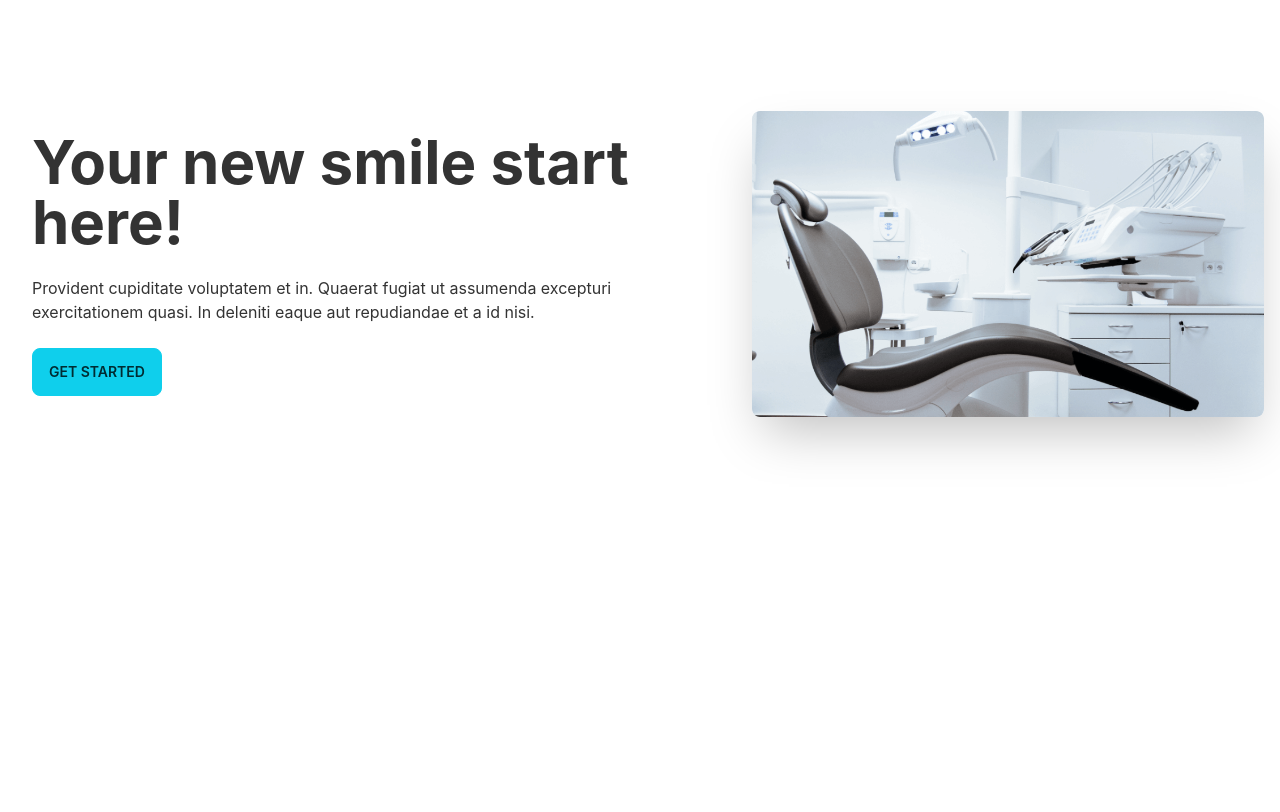
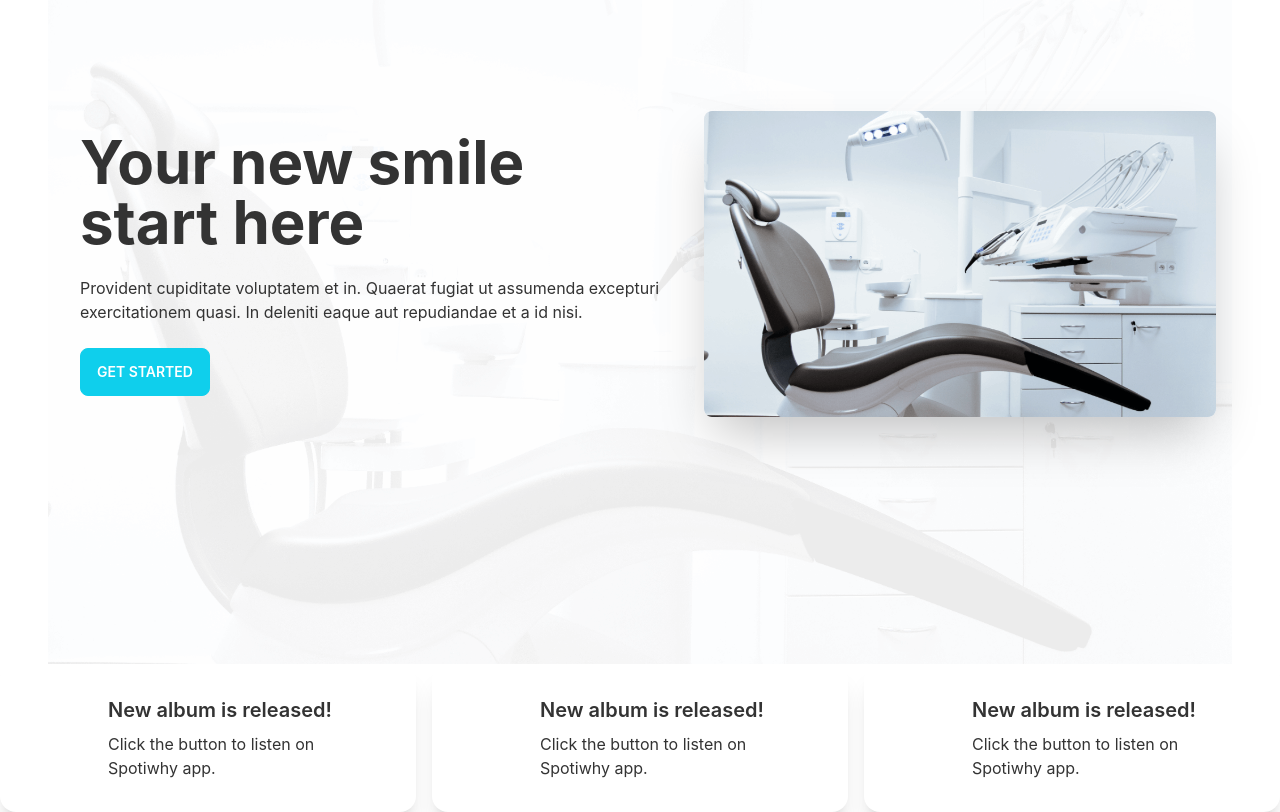
Before and after one commit to afrin100/doctors-portal, a React (Create React App) app: page /home in a window 1280 px wide. Shown: the part 200-1012 px from the top of the page. Before the commit the page ends 864 px from the top, so only its background shows below. Built offline with nearby package versions, Linux system fonts and the light colour scheme.

Commit message:
card addedx

```diff
--- a/src/Pages/Banner/Banner.js
+++ b/src/Pages/Banner/Banner.js
@@ -1,17 +1,19 @@
 import React from 'react';
-import chair from '../../assets/images/chair.png'
+import chair from '../../assets/images/chair.png';
+import background from '../../assets/images/bg.png'
 const Banner = () => {
     return (
         <div>
-            <div class="hero min-h-screen ">
+            <div class="hero min-h-screen px-12" >
+            <img src={background} alt="" className='h-full'/>
                 <div class="hero-content flex-col lg:flex-row-reverse">
-                   <div>
+                   <div >
                    <img src={chair}class="max-w-lg rounded-lg shadow-2xl" />
                    </div>
                     <div className='p-4'>
-                        <h1 class="text-6xl font-bold">Your new smile start here!</h1>
+                        <h1 class="text-6xl font-bold">Your new smile start here</h1>
                         <p class="py-6  ">Provident cupiditate voluptatem et in. Quaerat fugiat ut assumenda excepturi exercitationem quasi. In deleniti eaque aut repudiandae et a id nisi.</p>
-                        <button class="btn btn-primary">Get Started</button>
+                        <button class="btn btn-primary bg-gradient-to-r from-primary-500 to-secondary-500 text-white uppercase">Get Started</button>
                     </div>
                 </div>
             </div>
--- a/src/Pages/Home/Home.js
+++ b/src/Pages/Home/Home.js
@@ -1,10 +1,13 @@
 import React from 'react';
 import Banner from '../Banner/Banner';
+import InfoCard from '../InfoCard/InfoCard';
+import Info from '../Info/Info';
 
 const Home = () => {
     return (
         <div>
            <Banner></Banner>
+        <Info></Info>
         </div>
     );
 };
--- /dev/null
+++ b/src/Pages/Info/Info.js
@@ -0,0 +1,14 @@
+import React from 'react';
+import InfoCard from '../InfoCard/InfoCard';
+import clock from '../../assets/icons/clock.svg'
+const Info = () => {
+    return (
+        <div className='grid grid-cols-1 lg:grid-cols-3 gap-4'>
+            <InfoCard img={clock}></InfoCard>
+            <InfoCard img={clock}></InfoCard>
+            <InfoCard img={clock}></InfoCard>
+        </div>
+    );
+};
+
+export default Info;
--- /dev/null
+++ b/src/Pages/InfoCard/InfoCard.js
@@ -0,0 +1,18 @@
+import React from 'react';
+import clock from '../../assets/icons/clock.svg'
+const InfoCard = ({img}) => {
+    return (
+        <div>
+            <div class="card lg:card-side bg-base-100 shadow-xl bg-accent">
+                <figure><img src={img}alt="Album" /></figure>
+                <div class="card-body">
+                    <h2 class="card-title">New album is released!</h2>
+                    <p>Click the button to listen on Spotiwhy app.</p>
+
+                </div>
+            </div>
+        </div>
+    );
+};
+
+export default InfoCard;
```
